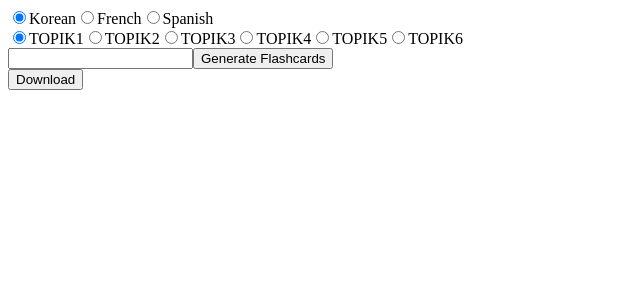
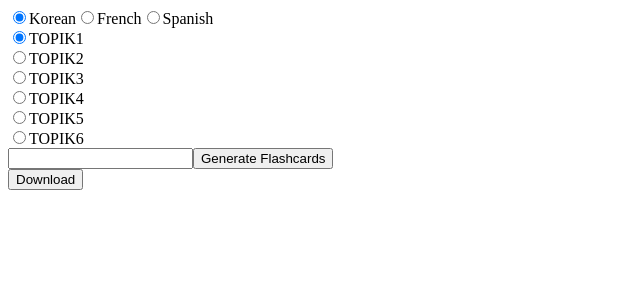
Before and after one commit to CheriseCodes/ai-flash-cards, a React (Create React App) app: page / in a window 1280 px wide. Shown: the top 300 px of the page, without its empty margins (0-640 px from the left). Built offline with nearby package versions, Linux system fonts and the light colour scheme.

Commit message:
add LanguageLevelFormInput component

```diff
--- a/src/components/LanguageLevelForm.js
+++ b/src/components/LanguageLevelForm.js
@@ -1,161 +1,83 @@
 import React from "react";
 import PropTypes from "prop-types";
 import appConfig from "../config.js";
+import LanguageLevelFormInput from "./LanguageLevelFormInput.js";
 
 const LanguageLevelForm = ({
   languageMode,
   languageLevel,
   setLanguageLevel,
 }) => {
-  const handleChange = (e) => {
-    console.log(e);
-    if (setLanguageLevel !== e.target.value) {
-      setLanguageLevel(e.target.value);
-    }
-    console.log(`LanguageLevelForm.handleChange - ${e.target.value}`);
-  };
   // TODO: Create component for input element
   return (
     <div className="language-form">
       {languageMode === appConfig.languageModes.KOREAN && (
         <form>
-          <input
-            type="radio"
-            id={appConfig.koreanLanguageLevels.TOPIK1.toLowerCase()}
-            name="language_level"
-            value={appConfig.koreanLanguageLevels.TOPIK1}
-            checked={languageLevel === appConfig.koreanLanguageLevels.TOPIK1}
-            onChange={handleChange}
-          ></input>
-          <label htmlFor={appConfig.koreanLanguageLevels.TOPIK1.toLowerCase()}>
-            {appConfig.koreanLanguageLevels.TOPIK1}
-          </label>
-          <input
-            type="radio"
-            id={appConfig.koreanLanguageLevels.TOPIK2.toLowerCase()}
-            name="language_level"
-            value={appConfig.koreanLanguageLevels.TOPIK2}
-            checked={languageLevel === appConfig.koreanLanguageLevels.TOPIK2}
-            onChange={handleChange}
-          ></input>
-          <label htmlFor={appConfig.koreanLanguageLevels.TOPIK2.toLowerCase()}>
-            {appConfig.koreanLanguageLevels.TOPIK2}
-          </label>
-          <input
-            type="radio"
-            id={appConfig.koreanLanguageLevels.TOPIK3.toLowerCase()}
-            name="language_level"
-            value={appConfig.koreanLanguageLevels.TOPIK3}
-            checked={languageLevel === appConfig.koreanLanguageLevels.TOPIK3}
-            onChange={handleChange}
-          ></input>
-          <label htmlFor={appConfig.koreanLanguageLevels.TOPIK3.toLowerCase()}>
-            {appConfig.koreanLanguageLevels.TOPIK3}
-          </label>
-          <input
-            type="radio"
-            id={appConfig.koreanLanguageLevels.TOPIK4.toLowerCase()}
-            name="language_level"
-            value={appConfig.koreanLanguageLevels.TOPIK4}
-            checked={languageLevel === appConfig.koreanLanguageLevels.TOPIK4}
-            onChange={handleChange}
-          ></input>
-          <label htmlFor="topik4">
-            {appConfig.koreanLanguageLevels.TOPIK4}
-          </label>
-          <input
-            type="radio"
-            id={appConfig.koreanLanguageLevels.TOPIK5.toLowerCase()}
-            name="language_level"
-            value={appConfig.koreanLanguageLevels.TOPIK5}
-            checked={languageLevel === appConfig.koreanLanguageLevels.TOPIK5}
-            onChange={handleChange}
-          ></input>
-          <label htmlFor="topik5">
-            {appConfig.koreanLanguageLevels.TOPIK5}
-          </label>
-          <input
-            type="radio"
-            id={appConfig.koreanLanguageLevels.TOPIK6.toLowerCase()}
-            name="language_level"
-            value={appConfig.koreanLanguageLevels.TOPIK6}
-            checked={languageLevel === appConfig.koreanLanguageLevels.TOPIK6}
-            onChange={handleChange}
-          ></input>
-          <label htmlFor={appConfig.koreanLanguageLevels.TOPIK6.toLowerCase()}>
-            {appConfig.koreanLanguageLevels.TOPIK6}
-          </label>
+          <LanguageLevelFormInput
+            languageLevel={languageLevel}
+            setLanguageLevel={setLanguageLevel}
+            languageLevelID={appConfig.koreanLanguageLevels.TOPIK1}
+          />
+          <LanguageLevelFormInput
+            languageLevel={languageLevel}
+            setLanguageLevel={setLanguageLevel}
+            languageLevelID={appConfig.koreanLanguageLevels.TOPIK2}
+          />
+          <LanguageLevelFormInput
+            languageLevel={languageLevel}
+            setLanguageLevel={setLanguageLevel}
+            languageLevelID={appConfig.koreanLanguageLevels.TOPIK3}
+          />
+          <LanguageLevelFormInput
+            languageLevel={languageLevel}
+            setLanguageLevel={setLanguageLevel}
+            languageLevelID={appConfig.koreanLanguageLevels.TOPIK4}
+          />
+          <LanguageLevelFormInput
+            languageLevel={languageLevel}
+            setLanguageLevel={setLanguageLevel}
+            languageLevelID={appConfig.koreanLanguageLevels.TOPIK5}
+          />
+          <LanguageLevelFormInput
+            languageLevel={languageLevel}
+            setLanguageLevel={setLanguageLevel}
+            languageLevelID={appConfig.koreanLanguageLevels.TOPIK6}
+          />
         </form>
       )}
       {(languageMode === appConfig.languageModes.FRENCH ||
         languageMode === appConfig.languageModes.SPANISH) && (
         <form>
-          <input
-            type="radio"
-            id={appConfig.cferLanguageLevels.A1.toLowerCase()}
-            name="language_level"
-            value={appConfig.cferLanguageLevels.A1}
-            checked={languageLevel === appConfig.cferLanguageLevels.A1}
-            onChange={handleChange}
-          ></input>
-          <label htmlFor={appConfig.cferLanguageLevels.A1.toLowerCase()}>
-            {appConfig.cferLanguageLevels.A1}
-          </label>
-          <input
-            type="radio"
-            id={appConfig.cferLanguageLevels.A2.toLowerCase()}
-            name="language_level"
-            value={appConfig.cferLanguageLevels.A2}
-            checked={languageLevel === appConfig.cferLanguageLevels.A2}
-            onChange={handleChange}
-          ></input>
-          <label htmlFor={appConfig.cferLanguageLevels.A2.toLowerCase()}>
-            {appConfig.cferLanguageLevels.A2}
-          </label>
-          <input
-            type="radio"
-            id={appConfig.cferLanguageLevels.B1.toLowerCase()}
-            name="language_level"
-            value={appConfig.cferLanguageLevels.B1}
-            checked={languageLevel === appConfig.cferLanguageLevels.B1}
-            onChange={handleChange}
-          ></input>
-          <label htmlFor={appConfig.cferLanguageLevels.B1.toLowerCase()}>
-            {appConfig.cferLanguageLevels.B1}
-          </label>
-          <input
-            type="radio"
-            id={appConfig.cferLanguageLevels.B2.toLowerCase()}
-            name="language_level"
-            value={appConfig.cferLanguageLevels.B2}
-            checked={languageLevel === appConfig.cferLanguageLevels.B2}
-            onChange={handleChange}
-          ></input>
-          <label htmlFor={appConfig.cferLanguageLevels.B2.toLowerCase()}>
-            {appConfig.cferLanguageLevels.B2}
-          </label>
-          <input
-            type="radio"
-            id={appConfig.cferLanguageLevels.C1.toLowerCase()}
-            name="language_level"
-            value={appConfig.cferLanguageLevels.C1}
-            checked={languageLevel === appConfig.cferLanguageLevels.C1}
-            onChange={handleChange}
-          ></input>
-          <label htmlFor={appConfig.cferLanguageLevels.C1.toLowerCase()}>
-            {appConfig.cferLanguageLevels.C1}
-          </label>
-          <input
-            type="radio"
-            id={appConfig.cferLanguageLevels.C2.toLowerCase()}
-            name="language_level"
-            value={appConfig.cferLanguageLevels.C2}
-            checked={languageLevel === appConfig.cferLanguageLevels.C2}
-            onChange={handleChange}
-          ></input>
-          <label htmlFor={appConfig.cferLanguageLevels.C2.toLowerCase()}>
-            {appConfig.cferLanguageLevels.C2}
-          </label>
+          <LanguageLevelFormInput
+            languageLevel={languageLevel}
+            setLanguageLevel={setLanguageLevel}
+            languageLevelID={appConfig.cferLanguageLevels.A1}
+          />
+          <LanguageLevelFormInput
+            languageLevel={languageLevel}
+            setLanguageLevel={setLanguageLevel}
+            languageLevelID={appConfig.cferLanguageLevels.A2}
+          />
+          <LanguageLevelFormInput
+            languageLevel={languageLevel}
+            setLanguageLevel={setLanguageLevel}
+            languageLevelID={appConfig.cferLanguageLevels.B1}
+          />
+          <LanguageLevelFormInput
+            languageLevel={languageLevel}
+            setLanguageLevel={setLanguageLevel}
+            languageLevelID={appConfig.cferLanguageLevels.B2}
+          />
+          <LanguageLevelFormInput
+            languageLevel={languageLevel}
+            setLanguageLevel={setLanguageLevel}
+            languageLevelID={appConfig.cferLanguageLevels.C1}
+          />
+          <LanguageLevelFormInput
+            languageLevel={languageLevel}
+            setLanguageLevel={setLanguageLevel}
+            languageLevelID={appConfig.cferLanguageLevels.C2}
+          />
         </form>
       )}
     </div>
--- /dev/null
+++ b/src/components/LanguageLevelFormInput.js
@@ -0,0 +1,38 @@
+import React from "react";
+import PropTypes from "prop-types";
+
+const LanguageLevelFormInput = ({
+  languageLevel,
+  setLanguageLevel,
+  languageLevelID,
+}) => {
+  const handleChange = (e) => {
+    console.log(e);
+    if (setLanguageLevel !== e.target.value) {
+      setLanguageLevel(e.target.value);
+    }
+    console.log(`LanguageLevelFormInput.handleChange - ${e.target.value}`);
+  };
+  // TODO: Create component for input element
+  return (
+    <div className="language-form-input">
+      <input
+        type="radio"
+        id={languageLevelID.toLowerCase()}
+        name="language_level"
+        value={languageLevelID}
+        checked={languageLevel === languageLevelID}
+        onChange={handleChange}
+      ></input>
+      <label htmlFor={languageLevelID.toLowerCase()}>{languageLevelID}</label>
+    </div>
+  );
+};
+
+LanguageLevelFormInput.propTypes = {
+  languageLevel: PropTypes.string,
+  setLanguageLevel: PropTypes.func,
+  languageLevelID: PropTypes.string,
+};
+
+export default LanguageLevelFormInput;
```
